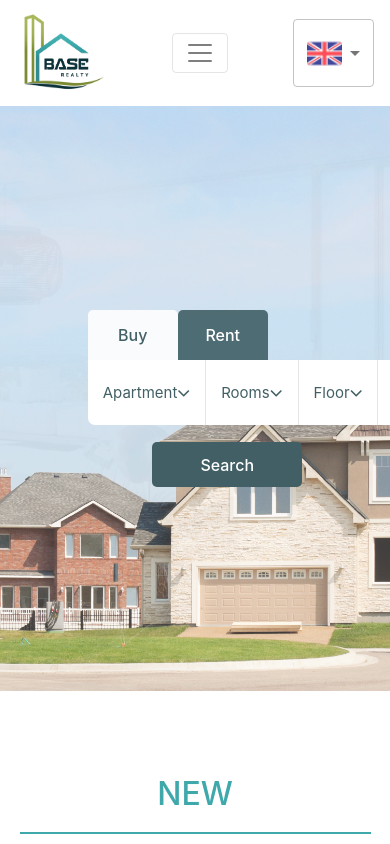
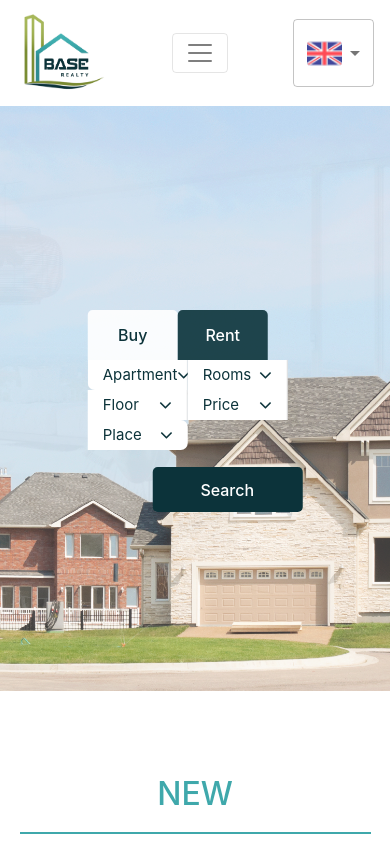
Before and after one commit to AbAyvazyan/baseRealty, a React (Create React App) app: page / in a window 390 px wide. Shown: the top 844 px of the page. Built offline with nearby package versions, Linux system fonts and the light colour scheme.

Commit message:
fix slide and inputFilter

```diff
--- a/src/Components/HomePage/Components/Filtering/Filtering.css
+++ b/src/Components/HomePage/Components/Filtering/Filtering.css
@@ -1,11 +1,15 @@
-.home_page_filtering{
+.home_page_filtering {
   position: absolute;
   width: 55%;
   height: 170px;
+  left: 50%;
+  bottom: 50%;
+  right: -50%;
+  transform: translate(-50%, 50%);
+  z-index: 2;
 }
 
-
-.search_button{
+.search_button {
   width: 150px;
   height: 45px;
   background-color: rgb(var(--text-color));
@@ -19,11 +23,11 @@
   cursor: pointer;
 }
 
-.home_page_filtering > div:last-child{
+.home_page_filtering > div:last-child {
   display: flex;
   justify-content: flex-end;
 }
 
-.search_button:hover{
+.search_button:hover {
   background-color: rgb(11, 41, 46);
 }
--- a/src/Components/HomePage/Components/Filtering/InputFilterField/InputFilterField.css
+++ b/src/Components/HomePage/Components/Filtering/InputFilterField/InputFilterField.css
@@ -31,3 +31,10 @@
     border-bottom-right-radius: 7px;
     border-right: none;
 }
+
+@media screen and (max-width:650px) {
+    .input_filtering_field{
+        grid-template-columns: repeat(auto-fill, 100px );
+        height: auto;
+    }
+}
--- a/src/Components/HomePage/Components/SlideShow.tsx
+++ b/src/Components/HomePage/Components/SlideShow.tsx
@@ -26,7 +26,7 @@ const fadeImages = [
 
 const SlideShow = () => {
     return (
-        <section className="slide-container" style={{width:'100%'}}>
+        <section className="slide-container" style={{width:'100%' , height:'70vh'}}>
             <Fade arrows={false}>
                 {fadeImages.map((fadeImage, index) => (
                     <div key={index}>
@@ -44,13 +44,14 @@ const SlideShow = () => {
                                          alignItems:'center'
                         }} >
 
-                            <Filtering/>
+
 
 
                         </div>
                     </div>
                 ))}
             </Fade>
+            <Filtering/>
         </section>
     )
 }
--- a/src/Components/HomePage/Components/Swiper/Swiper.css
+++ b/src/Components/HomePage/Components/Swiper/Swiper.css
@@ -11,6 +11,10 @@
     color: rgb(63,168,171);
     border-bottom: 2px solid rgb(63,168,171);
     height: 7vh;
+}
+
+.slide-container{
+    position: relative;
 }
 
 
```
Lines whose indentation alone changed are shown as unchanged.
